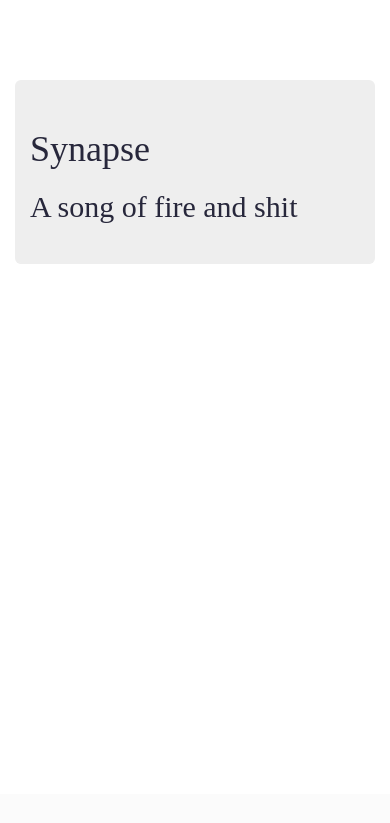
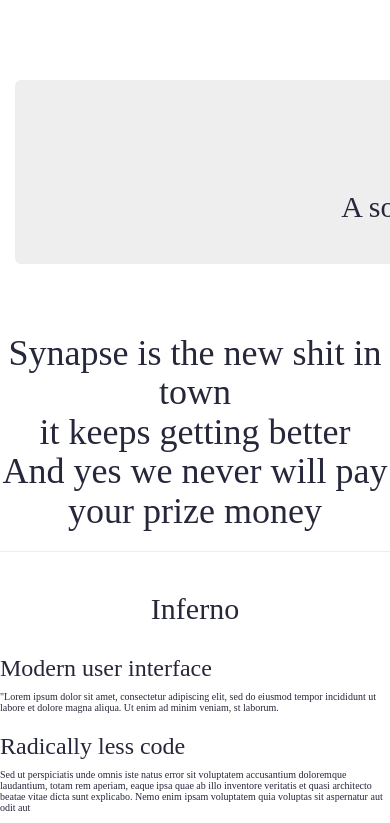
Before and after one commit to kepta/synapse, a PHP site: page / in a window 390 px wide; the page is wider, and only the part inside the window is pictured. Shown: the part 50-873 px from the top of that part. Before the commit the page ends 314 px from the top of that part, so only its background shows below. Run offline with PHP 8.4, Linux system fonts and the light colour scheme; some libraries are stand-ins or nearby versions.

Commit message:
further skeleton layout

```diff
--- a/css/kj.style.css
+++ b/css/kj.style.css
@@ -12,7 +12,15 @@
 #main {
 	margin-top:90px;
 }
-
+.container {
+	width:950px;
+}
+.page-header {
+	text-align:center;
+}
+#inferno {
+	text-align:center;
+}
 
 #footer {
 	background-color: #27272b;
--- a/index.html
+++ b/index.html
@@ -53,7 +53,45 @@
 						</div>
 					</div>
 				</section>
-				<section class="mid"></section>
+				<section class="mid">
+					<div class="row">
+						<div class="col-md-10 col-md-offset-1">
+							<div class="page-header">
+								<h1>
+									Synapse is the new shit in town
+									<br>
+									it keeps getting better
+									<br>
+									And yes we never will pay your prize money
+								</h1>
+							</div>
+						</div>
+					</div>
+					<div class="row about-header-row">
+						<div class="col-md-10 col-md-offset-1">
+							<div class="box" id="inferno">
+								<h2>Inferno</h2>
+							</div>
+						</div>
+					</div>
+					<div class="row about-row">
+					        <div class="col-md-6 about-section">
+					          <div class="image-block modern-user-interface"></div>
+					          <div class="content-block">
+					            <h3>Modern user interface</h3>
+					            <p>"Lorem ipsum dolor sit amet, consectetur adipiscing elit, sed do eiusmod tempor incididunt ut labore et dolore magna aliqua. Ut enim ad minim veniam, st laborum.</p>
+					          </div>
+					        </div>
+					        <div class="col-md-6 about-section">
+					          <div class="image-block radically-less-code"></div>
+					          <div class="content-block">
+					            <h3>Radically less code</h3>
+					            <p>Sed ut perspiciatis unde omnis iste natus error sit voluptatem accusantium doloremque laudantium, totam rem aperiam, eaque ipsa quae ab illo inventore veritatis et quasi architecto beatae vitae dicta sunt explicabo. Nemo enim ipsam voluptatem quia voluptas sit aspernatur aut odit aut </p>
+					          </div>
+					        </div>
+					      </div>
+
+				</section>
 				<section class="end"></section>
 			</div>
 		</div>
```
